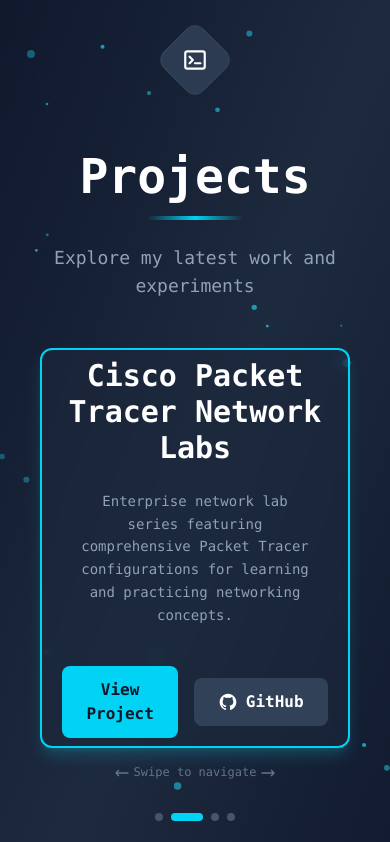
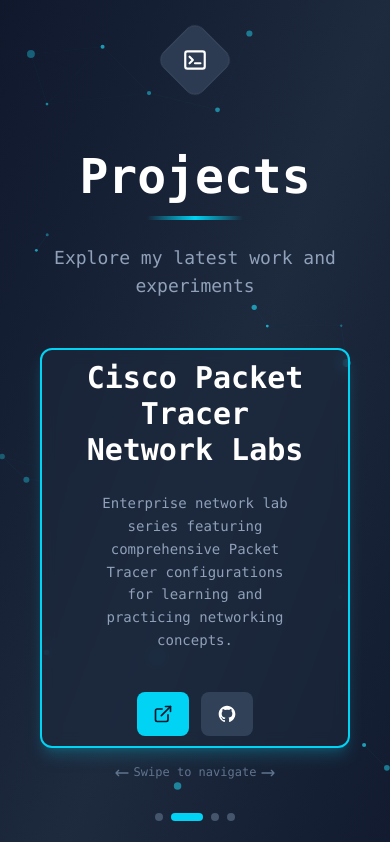
Before and after one commit to yanntroadec/personal-website, a Next.js app: page /projects in a window 390 px wide. Shown: the top 842 px of the page. Built offline with nearby package versions, Linux system fonts and the light colour scheme.

Commit message:
feat: enhance ProjectCard component with action button icons and improved layout for mobile

```diff
--- a/components/ProjectCard.tsx
+++ b/components/ProjectCard.tsx
@@ -45,15 +45,29 @@
         </p>
 
         {/* Action buttons */}
-        <div className="flex items-center gap-4 pt-4">
+        <div className="flex items-center gap-3 md:gap-4 pt-4">
           {/* View Project button */}
           {projectUrl && (
             <a
               href={projectUrl}
-              className="px-6 py-3 bg-cyan-400 hover:bg-cyan-300 text-slate-900 font-bold font-mono rounded-lg transition-all duration-300 hover:shadow-lg hover:shadow-cyan-400/50"
+              className="px-4 py-3 md:px-6 md:py-3 bg-cyan-400 hover:bg-cyan-300 text-slate-900 font-bold font-mono rounded-lg transition-all duration-300 hover:shadow-lg hover:shadow-cyan-400/50 flex items-center gap-2"
               aria-label="View project page"
             >
-              View Project
+              <svg
+                width="20"
+                height="20"
+                viewBox="0 0 24 24"
+                fill="none"
+                stroke="currentColor"
+                strokeWidth="2"
+                strokeLinecap="round"
+                strokeLinejoin="round"
+              >
+                <path d="M18 13v6a2 2 0 0 1-2 2H5a2 2 0 0 1-2-2V8a2 2 0 0 1 2-2h6"></path>
+                <polyline points="15 3 21 3 21 9"></polyline>
+                <line x1="10" y1="14" x2="21" y2="3"></line>
+              </svg>
+              <span className="hidden md:inline">View Project</span>
             </a>
           )}
 
@@ -63,7 +77,7 @@
               href={githubUrl}
               target="_blank"
               rel="noopener noreferrer"
-              className="px-6 py-3 bg-slate-700 hover:bg-slate-600 text-white font-bold font-mono rounded-lg transition-all duration-300 hover:shadow-lg hover:shadow-slate-600/50 flex items-center gap-2"
+              className="px-4 py-3 md:px-6 md:py-3 bg-slate-700 hover:bg-slate-600 text-white font-bold font-mono rounded-lg transition-all duration-300 hover:shadow-lg hover:shadow-slate-600/50 flex items-center gap-2"
               aria-label="View on GitHub"
             >
               <svg
@@ -74,7 +88,7 @@
               >
                 <path d="M12 2C6.477 2 2 6.484 2 12.021c0 4.428 2.868 8.185 6.839 9.504.5.092.682-.217.682-.482 0-.237-.009-.868-.014-1.703-2.782.605-3.369-1.343-3.369-1.343-.454-1.155-1.11-1.464-1.11-1.464-.908-.62.069-.608.069-.608 1.003.07 1.531 1.032 1.531 1.032.892 1.53 2.341 1.088 2.91.832.091-.646.35-1.088.636-1.339-2.221-.252-4.555-1.113-4.555-4.951 0-1.093.39-1.987 1.029-2.686-.103-.253-.446-1.269.098-2.646 0 0 .84-.27 2.75 1.025A9.564 9.564 0 0 1 12 6.844c.85.004 1.705.115 2.504.338 1.909-1.295 2.748-1.025 2.748-1.025.546 1.377.203 2.393.1 2.646.64.699 1.028 1.593 1.028 2.686 0 3.847-2.337 4.696-4.565 4.944.36.31.68.923.68 1.861 0 1.343-.012 2.427-.012 2.758 0 .267.18.579.688.481C19.135 20.202 22 16.447 22 12.02 22 6.484 17.522 2 12 2z" />
               </svg>
-              GitHub
+              <span className="hidden md:inline">GitHub</span>
             </a>
           )}
         </div>
```
